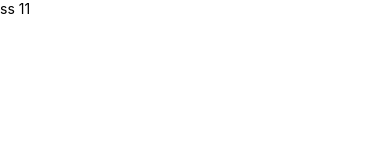
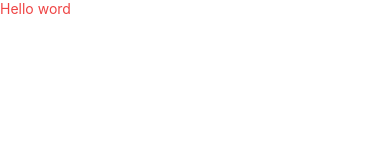
Before and after one commit to phuockaito/react-native-tailwindcss, a React Native app: screen / in a window 390 px wide. Shown: the top 160 px of the page. Built offline with nearby package versions, Linux system fonts and the light colour scheme.

Commit message:
add: taildwincss

```diff
--- a/App.tsx
+++ b/App.tsx
@@ -1,12 +1,14 @@
-import React from "react";
-import { SafeAreaView, Text } from 'react-native';
+import React from 'react';
+import { SafeAreaView, Text, View } from 'react-native';
 
-function App(): JSX.Element {
+
+const App = () => {
     return (
         <SafeAreaView>
-            <Text>ss 11</Text>
+            <View>
+                <Text className="text-red-500">Hello word</Text>
+            </View>
         </SafeAreaView>
-    );
-}
-
+    )
+};
 export default App;
--- a/babel.config.js
+++ b/babel.config.js
@@ -1,3 +1,4 @@
 module.exports = {
     presets: ["module:metro-react-native-babel-preset"],
+    plugins: ["nativewind/babel"]
 };
--- /dev/null
+++ b/tailwind.config.js
@@ -0,0 +1,8 @@
+/** @type {import('tailwindcss').Config} */
+module.exports = {
+    content: ["./App.{js,jsx,ts,tsx}"],
+    theme: {
+        extend: {},
+    },
+    plugins: [],
+}
```
Also changed, not shown: package.json (+7 -1 lines), 2 other files (tests, documents, lock files or other folders).
